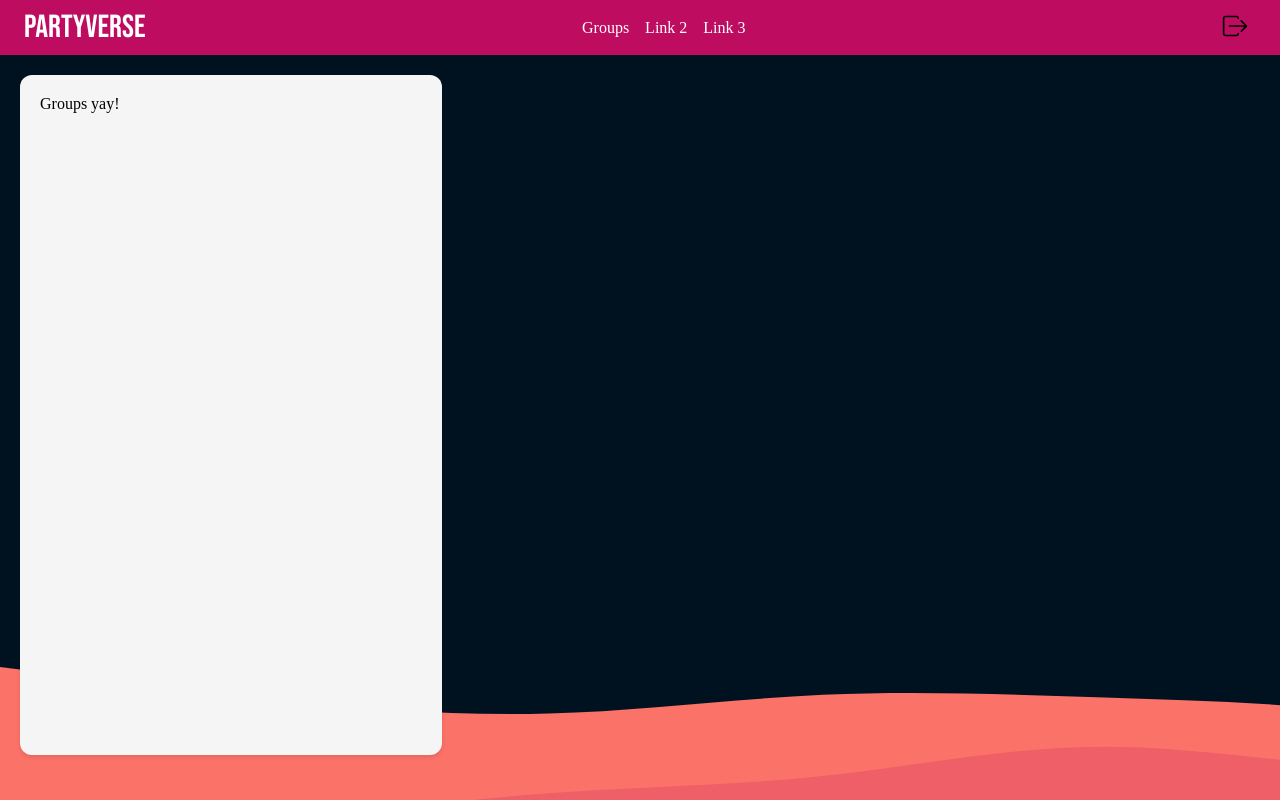
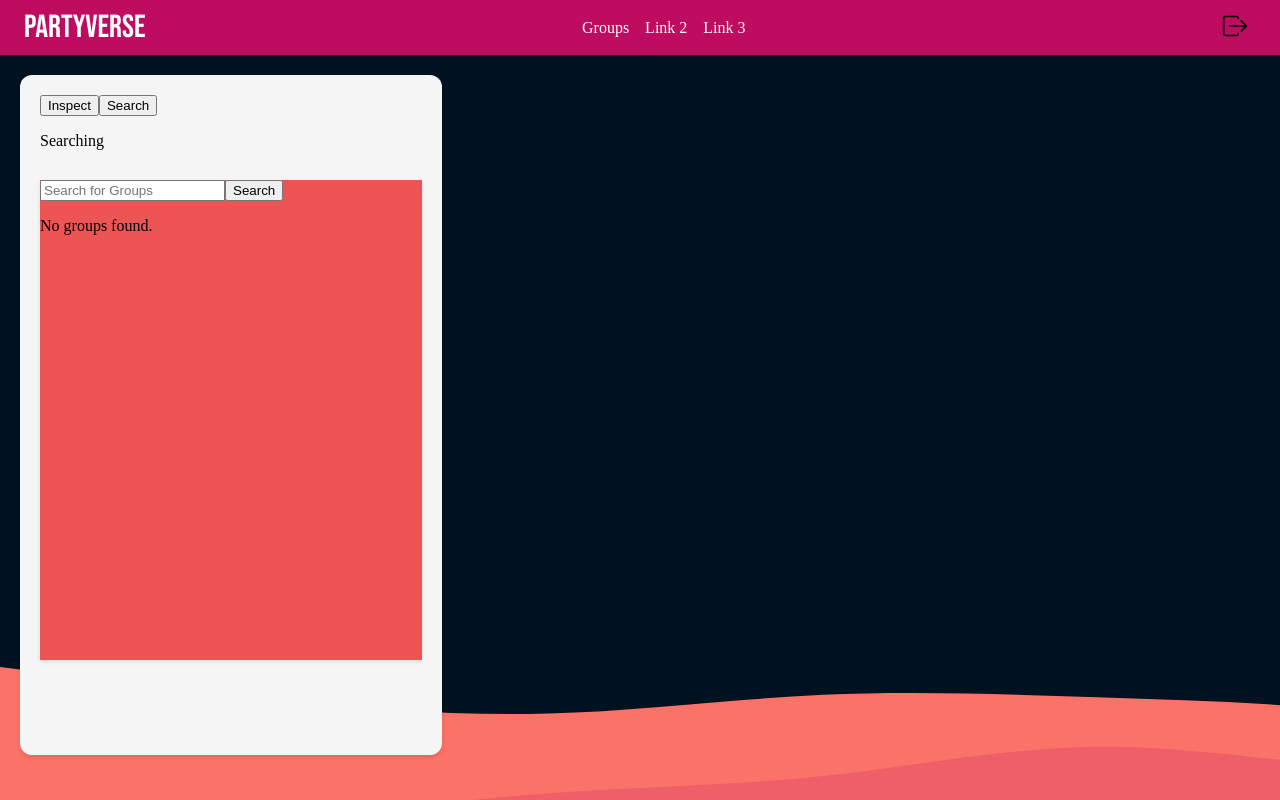
Before and after one commit to SurreySideProjects/LinkUp, a React (Create React App) app in the folder client/: page /groups in a window 1280 px wide. Built offline with nearby package versions, Linux system fonts and the light colour scheme; a web font is replaced by a local one.

Commit message:
Adding basic functionality

```diff
--- a/client/src/components/Groups/Groups.css
+++ b/client/src/components/Groups/Groups.css
@@ -9,3 +9,16 @@
     padding: 20px;
     box-sizing: border-box;
   }
+
+.inner{
+  width: 100%;
+  height: 60vh; /* Takes up 90% of viewport height */
+  margin-top: 30px; /* Assuming nav bar height is 60px, adjust as needed */
+  /* margin-left: 20px; */
+  /* border-radius: 12px; */
+  background-color: #ed5555; /* Light gray background, adjust color as needed */
+  box-shadow: 0 2px 4px rgba(0, 0, 0, 0.1); /* Optional shadow for depth */
+  /* padding: 20px; */
+  box-sizing: border-box;
+
+}
--- a/client/src/components/Groups/Groups.js
+++ b/client/src/components/Groups/Groups.js
@@ -1,18 +1,129 @@
-import React from 'react'
+import React, { useState } from 'react'
 import NavBar from '../NavBar/NavBar'
 import './Groups.css'
+import axios from 'axios'
+import { UNSAFE_createClientRoutesWithHMRRevalidationOptOut } from 'react-router-dom'
+
+function Groups() {
+
+  const [isSearch, switchSearch] = useState(true)
+  const [inputSearch, setInputSearch] = useState({
+    search: ""
+  })
+  const search = inputSearch;
+
+  const[searchData, setSearchData] = useState()
+  const[groupData, setGroupData] = useState()
+
+  const handleOnChange = (e) => {
+    const { name, value } = e.target;
+    setInputSearch({
+      ...inputSearch,
+      [name]: value,
+    });
+  };
 
 
-function NoPage() {
+
+  const handleSubmitSearch = async (e) => {
+    console.log(search)
+    try {
+      const response = await axios.post(
+        "http://localhost:5000/api/v1/searchGroups",
+        {
+          ...inputSearch
+        },
+        { withCredentials: true }
+      );
+      setSearchData(response.data)
+    } catch (error) {
+      console.log(error);
+    }
+  };
+
+  const handleSubmitInspect = async (e) => {
+    console.log(search)
+    try {
+      const response = await axios.get(
+        "http://localhost:5000/api/v1/getGroup",
+        {
+          params: {
+            "name": "ZZZZ"
+          }
+        },
+        { withCredentials: true }
+      );
+      setGroupData(response.data)
+      console.log(response.data)
+    } catch (error) {
+      console.log(error);
+    }
+  };
+
+
+
+
   return (
     <>
       <img id='back' src='background.svg'/>
       <NavBar/>
       <div className='container'>
-        Groups yay!
+        <button type='button' onClick={() => switchSearch( (prev) => !prev)}>Inspect</button>
+        <button type='button' onClick={() => switchSearch( (prev) => !prev)}>Search</button>
+
+        <p>{isSearch ? "Searching" : "Inspecting"}</p>
+
+        <div className='inner'>
+          {isSearch &&
+          <>
+            <input
+            type="search"
+            name="search"
+            // value={search}
+            placeholder="Search for Groups"
+            onChange={handleOnChange}
+            required
+            />
+            <button type='submit' onClick={handleSubmitSearch}>Search</button>
+
+          </>
+          }
+
+          {isSearch && searchData && searchData.length > 0 ?
+            (searchData.map((group, index) => (
+              <div key={index}>
+                <button type='button' onClick={handleSubmitInspect} >{group.name}</button>
+              </div>
+            )))
+             : isSearch && (
+            <p>No groups found.</p>
+            )
+          }
+
+          { !isSearch && groupData ?
+          <>
+          <p>
+            {groupData.name}
+            {groupData.creator}
+            {groupData.description}
+            {groupData.numOfMembers}
+          </p>
+          </>
+          :
+          <>
+          </>
+          }
+
+          {!isSearch &&
+          <>
+
+
+          </>
+          }
+        </div>
       </div>
     </>
   )
 }
 
-export default NoPage
+export default Groups
```
